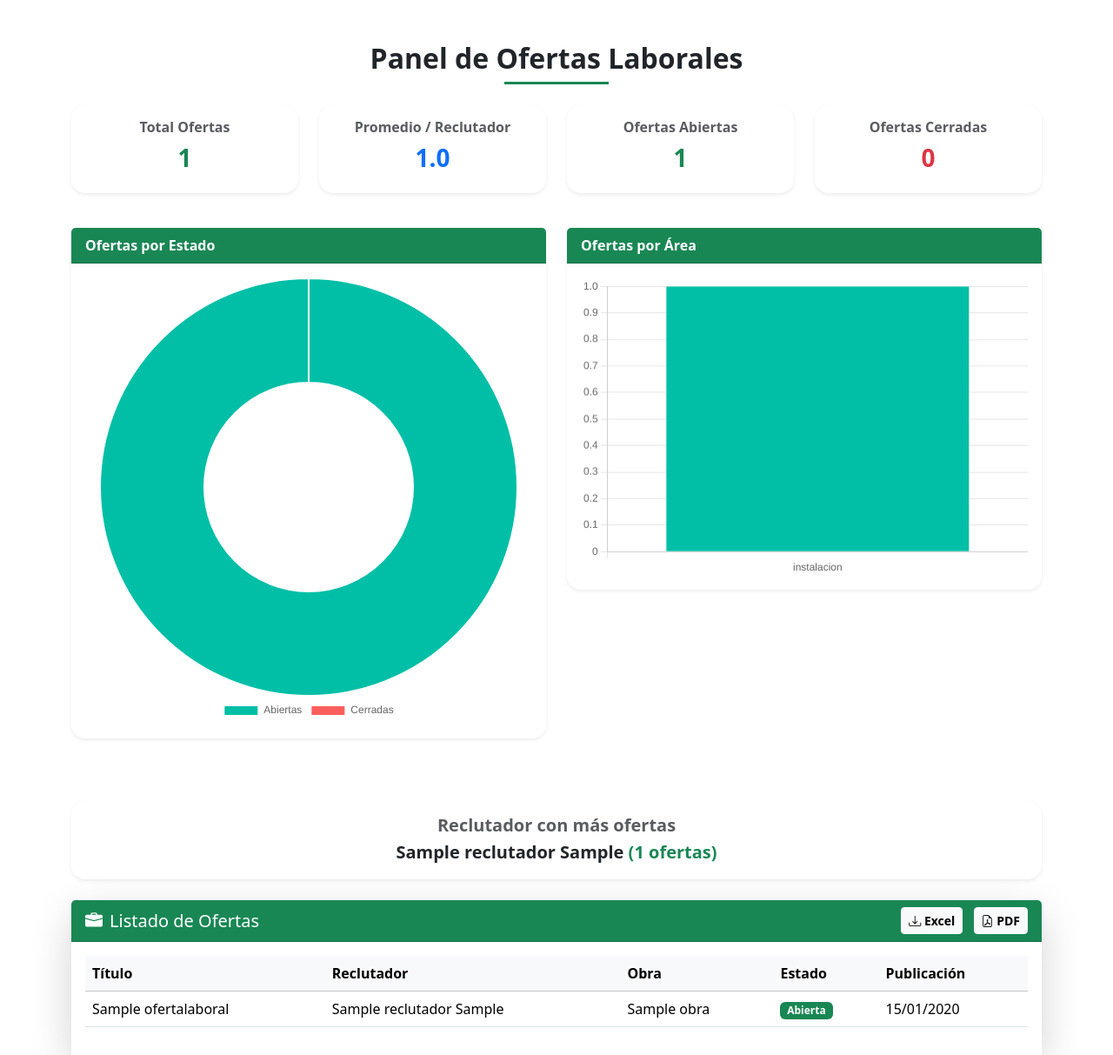
After one commit to MatiasBaezaWong/Proyecto-HireUp, a Django app: page /panel-ofertas/ in a window 1280 px wide. The commit adds this page. Shown: the whole page at 87% size. Run offline with Django 5.2, Linux system fonts and the light colour scheme; tables that the repository leaves empty hold one stand-in row (values such as "Sample post").

Commit message:
Panel de Ofertas Laborales

```diff
--- /dev/null
+++ b/administrador/templates/administrador/panel_ofertas.html
@@ -0,0 +1,181 @@
+{% extends 'administrador/base.html' %}
+{% block content %}
+<div class="container mt-5">
+  <!-- Título -->
+  <div class="text-center mb-4">
+    <h2 class="fw-bold text-dark">Panel de Ofertas Laborales</h2>
+    <div class="border-bottom border-3 border-success mx-auto" style="width: 120px;"></div>
+  </div>
+
+  <!-- Métricas -->
+  <div class="row text-center mb-4">
+    <div class="col-md-3 mb-3">
+      <div class="card border-0 shadow-sm rounded-4">
+        <div class="card-body">
+          <h6 class="fw-semibold text-muted">Total Ofertas</h6>
+          <h3 class="text-success fw-bold">{{ total_ofertas }}</h3>
+        </div>
+      </div>
+    </div>
+    <div class="col-md-3 mb-3">
+      <div class="card border-0 shadow-sm rounded-4">
+        <div class="card-body">
+          <h6 class="fw-semibold text-muted">Promedio / Reclutador</h6>
+          <h3 class="text-primary fw-bold">{{ promedio_ofertas }}</h3>
+        </div>
+      </div>
+    </div>
+    <div class="col-md-3 mb-3">
+      <div class="card border-0 shadow-sm rounded-4">
+        <div class="card-body">
+          <h6 class="fw-semibold text-muted">Ofertas Abiertas</h6>
+          <h3 class="text-success fw-bold">{{ ofertas_abiertas }}</h3>
+        </div>
+      </div>
+    </div>
+    <div class="col-md-3 mb-3">
+      <div class="card border-0 shadow-sm rounded-4">
+        <div class="card-body">
+          <h6 class="fw-semibold text-muted">Ofertas Cerradas</h6>
+          <h3 class="text-danger fw-bold">{{ ofertas_cerradas }}</h3>
+        </div>
+      </div>
+    </div>
+  </div>
+
+  <!-- Gráficos -->
+  <div class="row mb-5">
+    <div class="col-md-6 mb-4">
+      <div class="card shadow-sm border-0 rounded-4">
+        <div class="card-header bg-success text-white fw-semibold">
+          Ofertas por Estado
+        </div>
+        <div class="card-body">
+          <canvas id="chartEstados" height="200"></canvas>
+        </div>
+      </div>
+    </div>
+
+    <div class="col-md-6 mb-4">
+      <div class="card shadow-sm border-0 rounded-4">
+        <div class="card-header bg-success text-white fw-semibold">
+          Ofertas por Área
+        </div>
+        <div class="card-body">
+          <canvas id="chartAreas" height="200"></canvas>
+        </div>
+      </div>
+    </div>
+  </div>
+
+  <!-- Top Reclutador -->
+  <div class="card shadow-sm border-0 rounded-4 mb-4">
+    <div class="card-body text-center">
+      {% if top_reclutador %}
+      <h5 class="fw-semibold text-muted mb-1">Reclutador con más ofertas</h5>
+      <p class="fs-5 fw-bold text-dark mb-0">
+        {{ top_reclutador.nombre }} {{ top_reclutador.apellido }}
+        <span class="text-success">({{ top_reclutador.total_ofertas }} ofertas)</span>
+      </p>
+      {% else %}
+      <p class="text-muted mb-0">No hay datos disponibles</p>
+      {% endif %}
+    </div>
+  </div>
+
+  <!-- Tabla -->
+  <div class="card shadow-lg border-0 rounded-4">
+    <div class="card-header bg-success text-white d-flex justify-content-between align-items-center">
+      <h5 class="mb-0"><i class="bi bi-briefcase-fill me-2"></i>Listado de Ofertas</h5>
+      <div>
+        <a href="#" class="btn btn-light btn-sm fw-semibold me-2">
+          <i class="bi bi-download"></i> Excel
+        </a>
+        <a href="#" class="btn btn-light btn-sm fw-semibold">
+          <i class="bi bi-file-earmark-pdf"></i> PDF
+        </a>
+      </div>
+    </div>
+    <div class="card-body bg-white">
+      {% if ofertas %}
+      <div class="table-responsive">
+        <table class="table table-hover align-middle">
+          <thead class="table-light">
+            <tr>
+              <th>Título</th>
+              <th>Reclutador</th>
+              <th>Obra</th>
+              <th>Estado</th>
+              <th>Publicación</th>
+            </tr>
+          </thead>
+          <tbody>
+            {% for o in ofertas %}
+            <tr>
+              <td>{{ o.titulo }}</td>
+              <td>{{ o.reclutador.nombre }} {{ o.reclutador.apellido }}</td>
+              <td>{{ o.obra.nombre }}</td>
+              <td>
+                {% if o.estado == 'abierta' %}
+                <span class="badge bg-success">Abierta</span>
+                {% else %}
+                <span class="badge bg-danger">Cerrada</span>
+                {% endif %}
+              </td>
+              <td>{{ o.fecha_publicacion|date:"d/m/Y" }}</td>
+            </tr>
+            {% endfor %}
+          </tbody>
+        </table>
+      </div>
+      {% else %}
+      <p class="text-muted text-center mb-0">No hay ofertas registradas.</p>
+      {% endif %}
+    </div>
+  </div>
+</div>
+
+<!-- Chart.js -->
+<script src="https://cdn.jsdelivr.net/npm/chart.js"></script>
+<script>
+  // Ofertas por estado
+  const ctxEstados = document.getElementById("chartEstados").getContext("2d");
+  new Chart(ctxEstados, {
+    type: "doughnut",
+    data: {
+      labels: ["Abiertas", "Cerradas"],
+      datasets: [{
+        data: {{ data_estados|safe }},
+        backgroundColor: ["#00bfa6", "#ff5e5e"],
+      }]
+    },
+    options: {
+      plugins: {
+        legend: { position: "bottom" },
+      },
+    }
+  });
+
+  // Ofertas por área
+  const ctxAreas = document.getElementById("chartAreas").getContext("2d");
+  new Chart(ctxAreas, {
+    type: "bar",
+    data: {
+      labels: {{ labels_areas|safe }},
+      datasets: [{
+        label: "Ofertas",
+        data: {{ data_areas|safe }},
+        backgroundColor: "#00bfa6",
+      }]
+    },
+    options: {
+      scales: {
+        y: { beginAtZero: true },
+      },
+      plugins: {
+        legend: { display: false },
+      },
+    }
+  });
+</script>
+{% endblock %}
--- a/administrador/templates/administrador/panel_usuarios.html
+++ b/administrador/templates/administrador/panel_usuarios.html
@@ -116,7 +116,7 @@
               <td><span class="badge bg-{{ u.usuario.rol|yesno:'primary,info,warning,success' }}">{{ u.usuario.rol|capfirst }}</span></td>
               <td>{{ u.area|capfirst|default:"No Aplica" }}</td>
               <td class="text-center">
-                {% if u.rol == 'candidato' %}
+                {% if u.usuario.rol == 'candidato' %}
                 <a href="{% url 'administrador:editar_candidato' u.pk %}" class="btn btn-outline-success btn-sm me-2">
                   <i class="bi bi-pencil-square"></i>
                 </a>
@@ -125,7 +125,7 @@
                   <i class="bi bi-pencil-square"></i>
                 </a>
                 {% endif %}
-                {% if u.rol == 'candidato' %}
+                {% if u.usuario.rol == 'candidato' %}
                 <form method="POST" action="{% url 'administrador:eliminar_candidato' u.pk %}" style="display:inline;">
                   {% csrf_token %}
                   <button type="submit" class="btn btn-outline-danger btn-sm"
--- a/administrador/templates/administrador/portal_administrador.html
+++ b/administrador/templates/administrador/portal_administrador.html
@@ -93,7 +93,7 @@
 
         <!-- PANEL DE OFERTAS -->
         <div class="col-6 col-md-3">
-            <a href="" class="text-decoration-none">
+            <a href="{% url 'administrador:panel_ofertas' %}" class="text-decoration-none">
                 <div class="card shadow-sm h-100 hover-card">
                     <div class="card-body d-flex flex-column justify-content-center align-items-center py-5">
                         <i class="bi bi-briefcase-fill display-4 text-primary mb-3"></i>
--- a/administrador/urls.py
+++ b/administrador/urls.py
@@ -9,13 +9,14 @@ urlpatterns = [
     path("crear_reclutador/", views.crear_reclutador, name="crear_reclutador"),
     path("exportar_usuarios_excel/", views.exportar_usuarios_excel, name="exportar_usuarios_excel"),
     path("informe_pdf/", views.generar_informe_pdf, name="generar_informe_pdf"),
-    path("editar/<int:pk>/", views.editar_reclutador, name="editar_reclutador"),
+    path("editar-reclutador/<int:pk>/", views.editar_reclutador, name="editar_reclutador"),
     path("editar-candidato/<int:pk>/", views.editar_candidato, name="editar_candidato"),
     path('eliminar-candidato/<int:pk>/', views.eliminar_candidato, name='eliminar_candidato'),
-    path('eliminar/<int:pk>/', views.eliminar_reclutador, name='eliminar_reclutador'),
+    path('eliminar-reclutador/<int:pk>/', views.eliminar_reclutador, name='eliminar_reclutador'),
     path("obras/", views.gestionar_obras, name="gestionar_obras"),
     path("obras/nueva/", views.crear_obra, name="crear_obra"),
     path("ajax/cargar-ciudades/", views.cargar_ciudades, name="ajax_cargar_ciudades"),
     path("ajax/cargar-comunas/", views.cargar_comunas, name="ajax_cargar_comunas"),
+    path("panel-ofertas/", views.panel_ofertas, name="panel_ofertas"),
     path('volver-home/', views.volver_home, name='volver_home')
 ]
--- a/administrador/views.py
+++ b/administrador/views.py
@@ -2,7 +2,7 @@ from django.shortcuts import render, redirect, get_object_or_404
 from django.contrib.auth.decorators import login_required
 from django.http import HttpResponseForbidden, HttpResponse
 from django.contrib import messages
-from django.db.models import Count, Q
+from django.db.models import Count, Q, Count, Avg
 from django.utils import timezone
 from django.http import JsonResponse
 import pandas as pd
@@ -349,6 +349,58 @@ def crear_obra(request):
 
     return render(request, "administrador/crear_obra.html", {"form": form})
 
+# PANEL OFERTAS
+def panel_ofertas(request):
+    # Métricas
+    total_ofertas = OfertaLaboral.objects.count()
+    promedio_ofertas = (
+        OfertaLaboral.objects.values("reclutador")
+        .annotate(total=Count("id"))
+        .aggregate(promedio=Avg("total"))["promedio"]
+    ) or 0
+    top_reclutador = (
+        Reclutador.objects.annotate(total_ofertas=Count("ofertas"))
+        .order_by("-total_ofertas")
+        .first()
+    )
+    ofertas_abiertas = OfertaLaboral.objects.filter(estado="abierta").count()
+    ofertas_cerradas = OfertaLaboral.objects.filter(estado="cerrada").count()
+    promedio_postulaciones = (
+        Postulacion.objects.values("oferta")
+        .annotate(total=Count("id_postulacion"))
+        .aggregate(promedio=Avg("total"))["promedio"]
+    ) or 0
+
+    # Ofertas por área (para gráfico)
+    ofertas_por_area = (
+        Reclutador.objects.values("area")
+        .annotate(total=Count("ofertas"))
+        .order_by("-total")
+    )
+
+    # Datos para gráficos
+    labels_areas = [a["area"] or "Sin área" for a in ofertas_por_area]
+    data_areas = [a["total"] for a in ofertas_por_area]
+    data_estados = [ofertas_abiertas, ofertas_cerradas]
+
+    # Tabla
+    ofertas = OfertaLaboral.objects.select_related("reclutador", "obra").all()
+
+    contexto = {
+        "total_ofertas": total_ofertas,
+        "promedio_ofertas": round(promedio_ofertas, 2),
+        "top_reclutador": top_reclutador,
+        "ofertas_abiertas": ofertas_abiertas,
+        "ofertas_cerradas": ofertas_cerradas,
+        "promedio_postulaciones": round(promedio_postulaciones, 2),
+        "ofertas": ofertas,
+        "labels_areas": labels_areas,
+        "data_areas": data_areas,
+        "data_estados": data_estados,
+    }
+
+    return render(request, "administrador/panel_ofertas.html", contexto)
+
 # VOLVER AL HOME
 def volver_home(request):
     return redirect('home')
--- a/ofertas_laborales/templates/ofertas_laborales/detalle_entrevista.html
+++ b/ofertas_laborales/templates/ofertas_laborales/detalle_entrevista.html
@@ -48,8 +48,8 @@
         </form>
 
         <div class="text-center mt-4">
-        <a href="{% url 'ofertas_laborales:ver_perfil_candidato' entrevista.postulacion.oferta.id %}" class="btn btn-outline-secondary">
-            <i class="bi bi-arrow-left"></i> Volver a Postulaciones
+        <a href="{% url 'ofertas_laborales:panel_entrevistas' %}" class="btn btn-outline-success">
+            <i class="bi bi-arrow-left"></i> Volver al Panel de Entrevistas
         </a>
         </div>
     </div>
--- a/ofertas_laborales/templates/ofertas_laborales/detalle_oferta.html
+++ b/ofertas_laborales/templates/ofertas_laborales/detalle_oferta.html
@@ -14,7 +14,7 @@
         <div class="card-body p-4">
             <div class="mb-3">
                 <p class="mb-2"><strong class="text-success">Obra:</strong> {{ oferta.obra }}</p>
-                <p class="mb-2"><strong class="text-success">Ubicación:</strong> {{ oferta.comuna }}</p>
+                <p class="mb-2"><strong class="text-success">Ubicación:</strong>{{ oferta.obra.direccion }}, {{ oferta.obra.comuna }}</p>
                 <p class="mb-2"><strong class="text-success">Cargo:</strong> {{ oferta.cargo }}</p>
                 <p class="mb-2"><strong class="text-success">Experiencia deseada:</strong> {{ oferta.experiencia_minima }} años</p>
                 <p class="mb-2"><strong class="text-success">Sueldo:</strong> ${{ oferta.salario_estimado|floatformat:0 }}</p>
--- a/ofertas_laborales/templates/ofertas_laborales/info_candidato.html
+++ b/ofertas_laborales/templates/ofertas_laborales/info_candidato.html
@@ -42,7 +42,7 @@
                 <div class="d-flex flex-wrap justify-content-center gap-3">
 
                     <!-- Botón agendar entrevista -->
-                    <a href="{% url 'ofertas_laborales:agendar_entrevista' candidato.postulaciones.first.oferta.id %}"
+                    <a href="{% url 'ofertas_laborales:agendar_entrevista' postulaciones.id_postulacion %}"
                     class="btn btn-outline-success rounded-pill shadow-sm px-4">
                         <i class="bi bi-calendar-event me-1"></i> Agendar Entrevista
                     </a>
--- a/ofertas_laborales/urls.py
+++ b/ofertas_laborales/urls.py
@@ -19,8 +19,8 @@ urlpatterns = [
     path("postulaciones/", views.listar_postulaciones, name="listar_postulaciones"),
     path('oferta/<int:id_oferta>/postulaciones/', views.ver_postulaciones, name='ver_postulaciones'),
     path("panel_postulaciones/", views.panel_postulaciones, name="panel_postulaciones"),
-    path('candidato/<int:id_candidato>/', views.ver_perfil_candidato, name='ver_perfil_candidato'),
-    path("postulacion/<int:postulacion_id>/entrevista/", views.agendar_entrevista, name="agendar_entrevista"),
+    path('candidato/<int:postulacion_id>/', views.ver_perfil_candidato, name='ver_perfil_candidato'),
+    path("postulacion/<int:id_postulacion>/entrevista/", views.agendar_entrevista, name="agendar_entrevista"),
     path("entrevista/<int:pk>/", views.detalle_entrevista, name="detalle_entrevista"),
     path("entrevistas/", views.panel_entrevistas, name="panel_entrevistas"),
     path("postulacion/<int:id_postulacion>/<str:nuevo_estado>/", views.cambiar_estado_postulacion, name="cambiar_estado_postulacion"),
```
Also changed, not shown: ofertas_laborales/templates/ofertas_laborales/base.html (+26 -30 lines), ofertas_laborales/templates/ofertas_laborales/ofertas_candidato.html (+6 -6 lines), ofertas_laborales/templates/ofertas_laborales/ofertas_reclutador.html (+0 -61 lines), ofertas_laborales/templates/ofertas_laborales/panel_entrevistas.html (+1 -11 lines), ofertas_laborales/templates/ofertas_laborales/ver_postulaciones.html (+7 -2 lines), ofertas_laborales/views.py (+6 -7 lines), static/styles-ofertas.css (+43 -8 lines).
